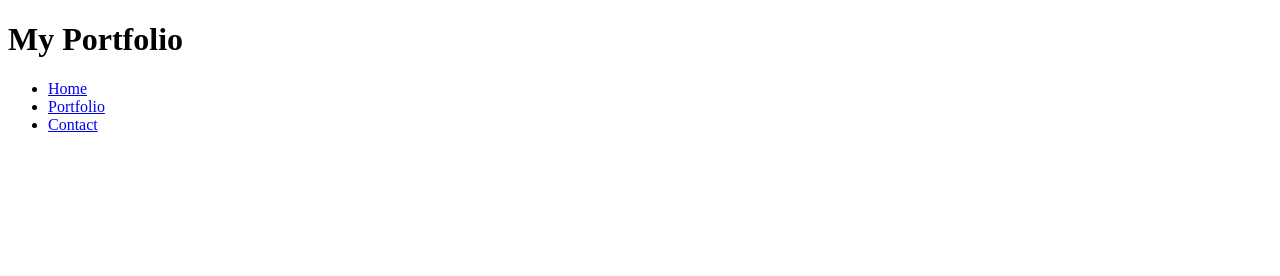
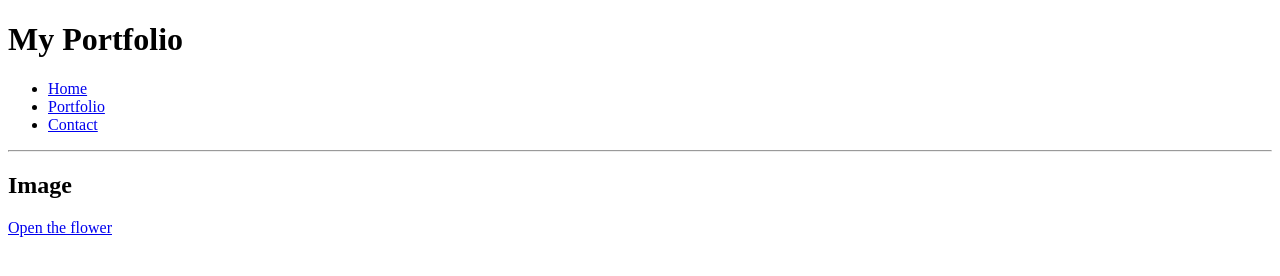
Before and after one commit to anujkv000-hash/mern01-assignment, a plain HTML site: page week3/portfolio.html in a window 1280 px wide. Drawn offline with Linux system fonts and the light colour scheme.

Commit message:
add a picture

```diff
--- a/week3/portfolio.html
+++ b/week3/portfolio.html
@@ -1,10 +1,12 @@
 <!DOCTYPE html>
 <html lang="en">
+
 <head>
     <meta charset="UTF-8">
     <meta name="viewport" content="width=>, initial-scale=1.0">
     <title>Document</title>
 </head>
+
 <body>
     <header>
         <H1>My Portfolio</H1>
@@ -16,5 +18,13 @@
             </ul>
         </nav>
     </header>
-    </body>
-    </html>
+    <!-- add image -->
+     <hr>
+     <h2>Image</h2>
+
+        <a href="../cauliflower.jpg" target="_blank" rel="noopener">Open the flower</a>
+
+
+</body>
+
+</html>
```
Also changed, not shown: cauliflower.jpg (added).
